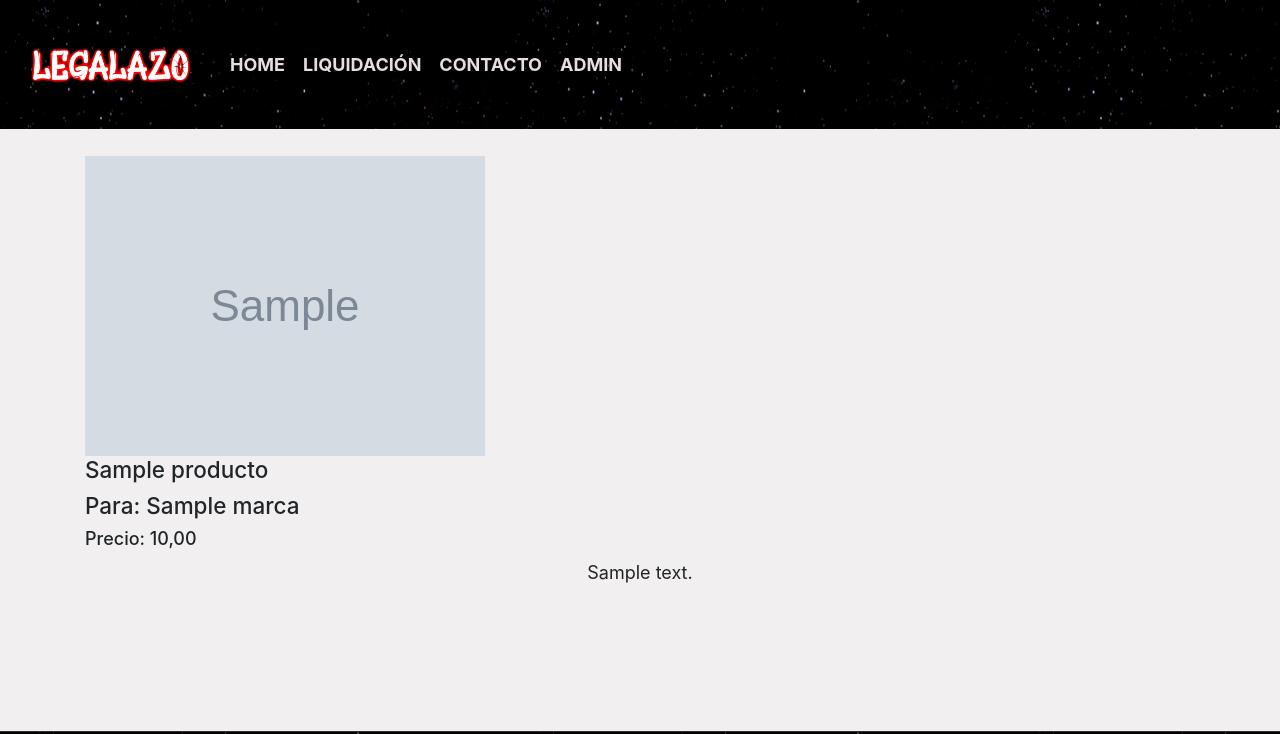
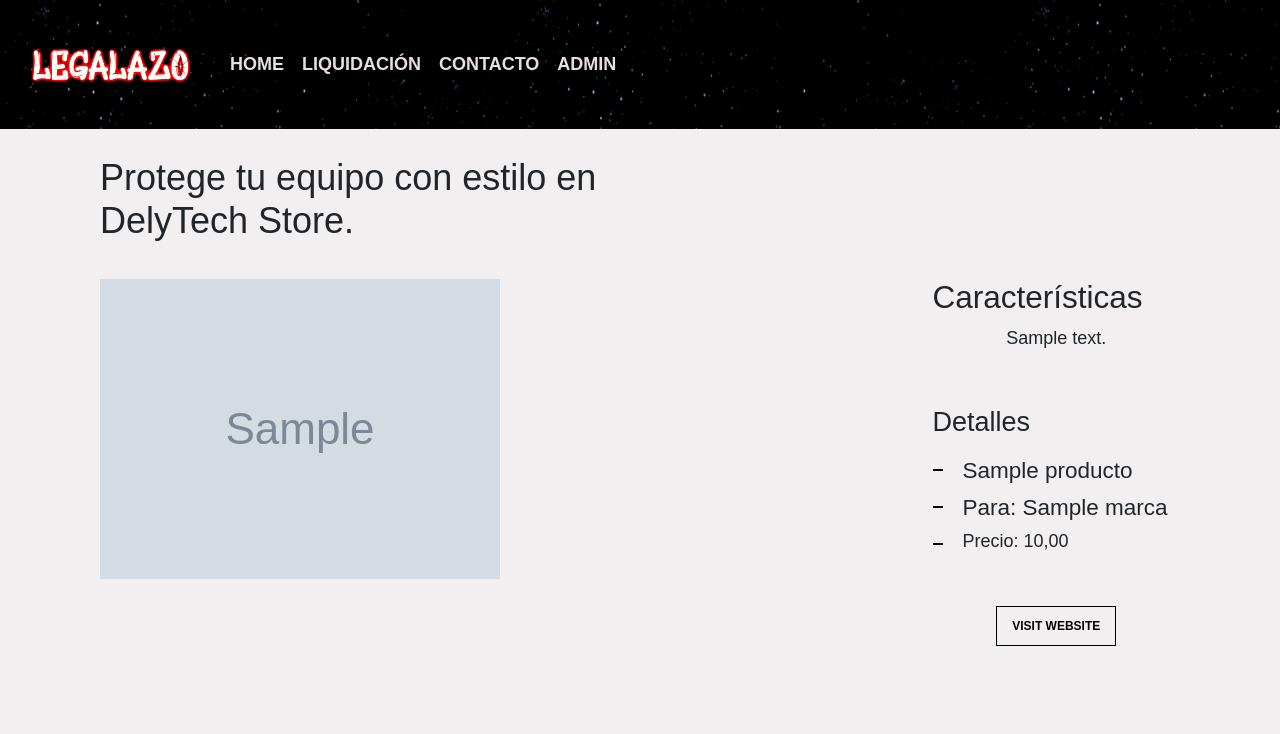
Before and after one commit to KevinSucapuca/Web-tienda, a Django app: page /detalle_producto/1/ in a window 1280 px wide. Shown: the top 734 px of the page. Run offline with Django 4.2, Linux system fonts and the light colour scheme; tables that the repository leaves empty hold one stand-in row (values such as "Sample post"); grey boxes marked "Sample" are stand-in pictures; some libraries are stand-ins or nearby versions.

Commit message:
add feature/ style detalle_producto.html

```diff
--- a/Aplicaciones/Store/static/css/style.css
+++ b/Aplicaciones/Store/static/css/style.css
@@ -2,12 +2,13 @@
 body {
     height: 100vh;
     width: 100vw;
+
     background-color:#f1efef;
 
 }
 
 *{
-    font-family: 'Inter';
+    font-family: "Raleway", sans-serif;
     font-style: normal;
     font-weight: 400;
     font-size: 18px;
@@ -15,6 +16,56 @@ body {
 
 
 }
+
+/*//////////////////////////////////////*/
+
+
+
+
+
+.readmore {
+display: inline-block;
+border: 1px solid #000;
+padding: 10px 15px;
+font-size: 12px;
+text-transform: uppercase;
+color: #000;
+transition: 0.2s all ease;
+font-weight: 700;
+}
+
+.readmore:active,
+.readmore:focus,
+.readmore:hover {
+outline: none;
+}
+
+.readmore:hover {
+color: #fff;
+text-decoration: none;
+background: #000;
+}
+
+
+.list-line li {
+margin-bottom: 10px;
+position: relative;
+padding-left: 30px;
+}
+
+.list-line li:before {
+content: "";
+position: absolute;
+left: 0;
+top: 0.7rem;
+width: 10px;
+height: 2px;
+background: #000;
+}
+
+
+
+/*//////////////////////////////////////*/
 
 .texto{
 
--- a/Aplicaciones/Store/templates/detalle_producto.html
+++ b/Aplicaciones/Store/templates/detalle_producto.html
@@ -6,11 +6,11 @@
 {% load static %}
 
 {% block css %}
-<link rel="stylesheet" href="https://cdn.jsdelivr.net/bxslider/4.2.12/jquery.bxslider.css">
+
 <link rel="stylesheet" type="text/css" href="{% static 'css/style.css' %}">
 {% endblock %}
 
-<div class="detalle">
+<!-- <div class="detalle">
     {% if producto.foto %}
     <img src="{{ producto.foto}}" alt="imagen producto">
     {% endif %}
@@ -20,5 +20,43 @@
     {% if producto.Descripcion %}
         <p>{{ producto.Descripcion }}</p>
     {% endif %}
-</div>
+</div> -->
+<main id="main">
+    <section class="section">
+        <div class="container">
+        <div class="row mb-4 align-items-center">
+            <div class="col-md-6" data-aos="fade-up">
+            <h2>Protege tu equipo con estilo en DelyTech Store.</h2>
+            </div>
+        </div>
+        </div>
+        <div class="site-section pb-0">
+        <div class="container">
+            <div class="row align-items-stretch">
+            <div class="col-md-8" data-aos="fade-up">
+                {% if producto.foto %}
+                <img src="{{ producto.foto}}" alt="imagen producto" class="img-fluid">
+                {% endif %}
+            </div>
+            <div class="col-md-3 ml-auto" data-aos="fade-up" data-aos-delay="100">
+                <div class="sticky-content">
+                <h3 class="h3">Características</h3>
+                <div class="mb-5">
+                    {% if producto.Descripcion %}
+                    <p>{{ producto.Descripcion }}</p>
+                    {% endif %}
+                </div>
+                <h4 class="h4 mb-3">Detalles</h4>
+                <ul class="list-unstyled list-line mb-5">
+                    <li><h5>{{ producto.NombreProducto }}</h5></li>
+                    <li><h5>Para: {{ producto.marca }}</h5></li>
+                    <li><h6>Precio: {{ producto.Precio }}</h6></li>
+                </ul>
+                <p><a href="#" class="readmore">Visit Website</a></p>
+                </div>
+            </div>
+            </div>
+        </div>
+    </section>
+</main>
 {% endblock %}
```
